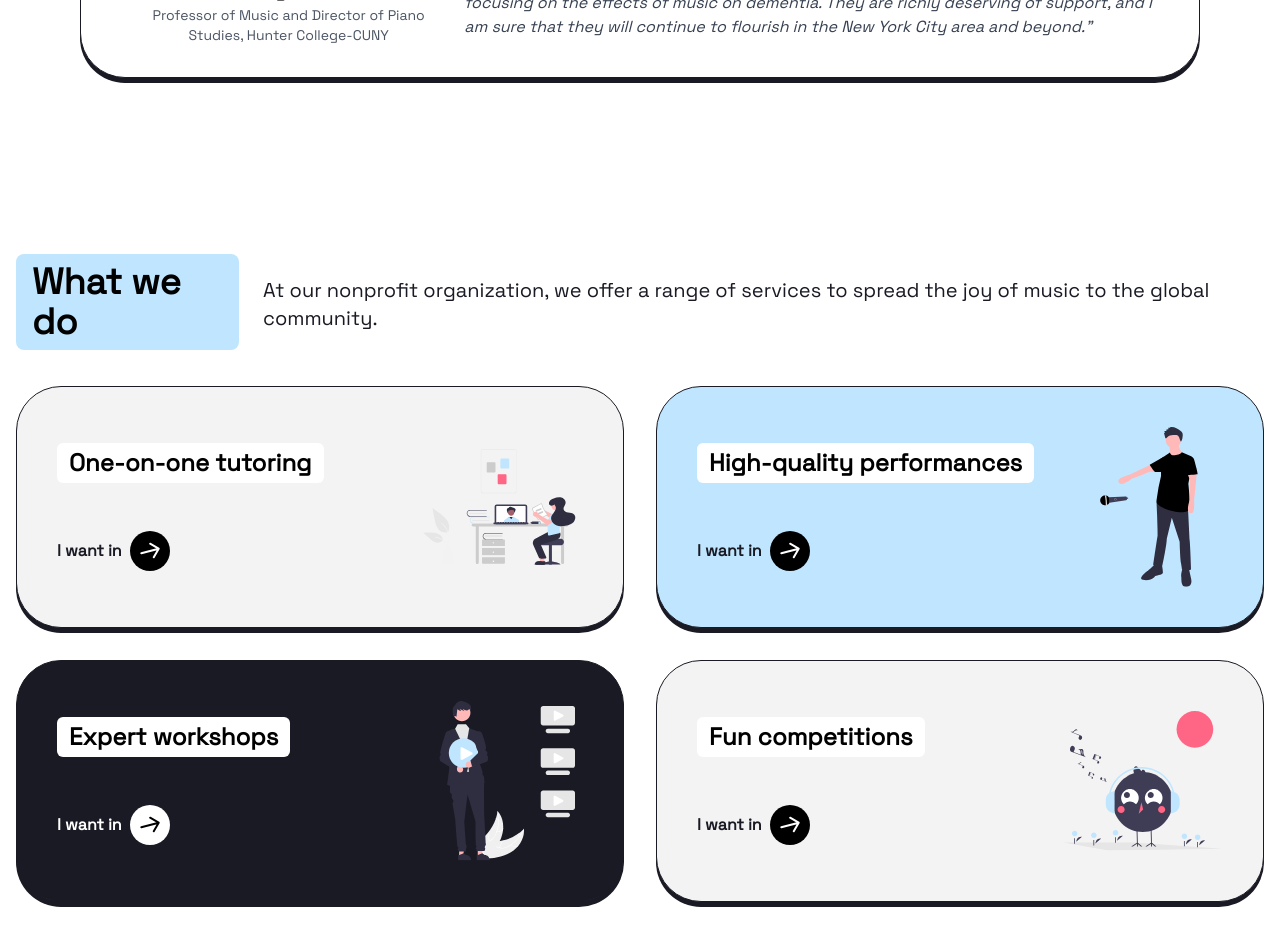
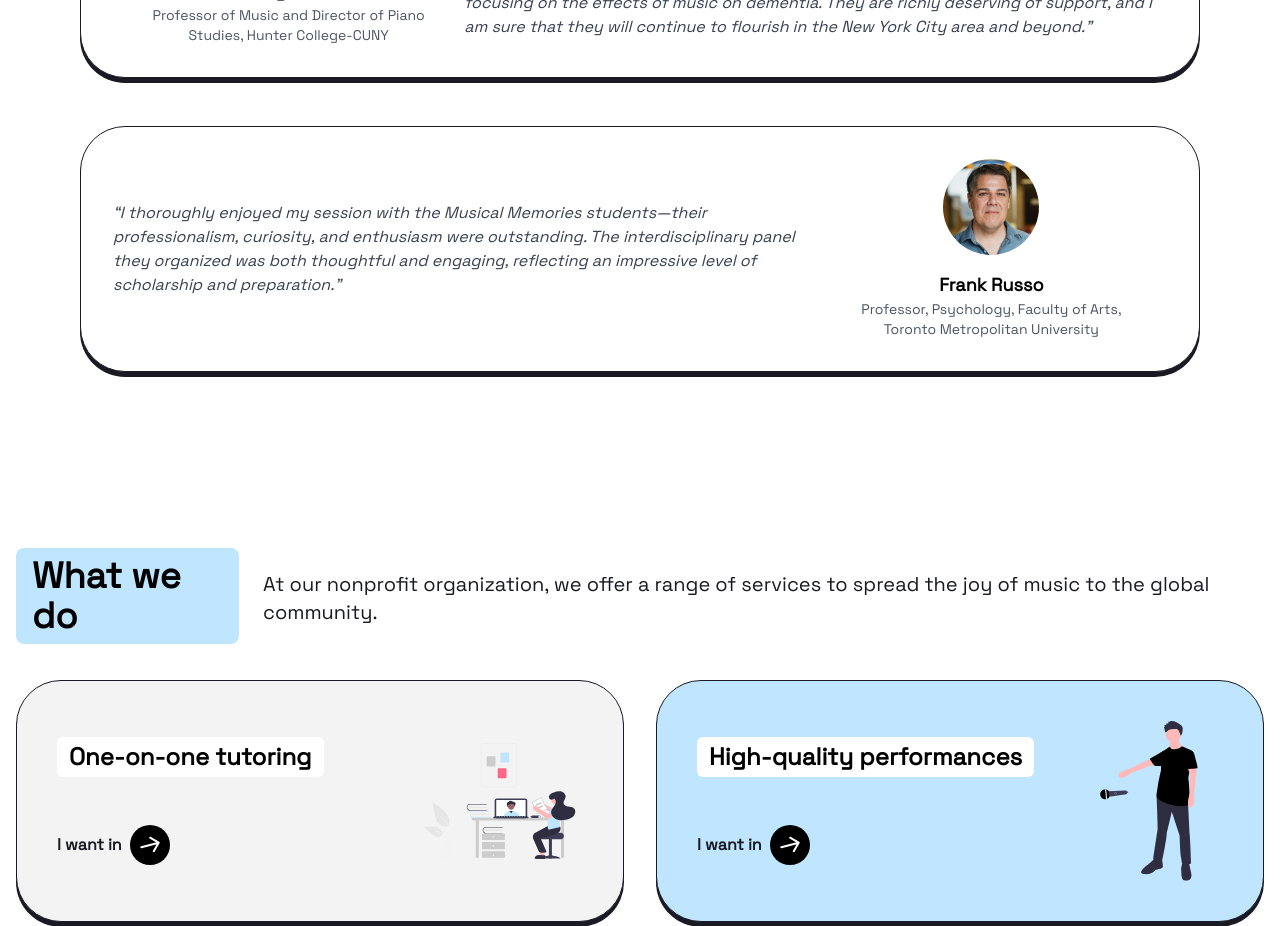
Before and after one commit to prsuyal/musical-memories, a React (Create React App) app: page / in a window 1280 px wide. Shown: the part 860-1786 px from the top of the page. Built offline with nearby package versions, Linux system fonts and the light colour scheme.

Commit message:
FrankRusso Update

```diff
--- a/src/components/Home/Testimonials.js
+++ b/src/components/Home/Testimonials.js
@@ -1,6 +1,7 @@
 import React from "react";
 
 import GeoffreyBruleson from "../../assets/images/GeoffreyBruleson.png";
+import FrankRusso from "../../assets/images/frank-russo.jpeg";
 
 const TestimonialCard = ({ image, text, name, role, reverse }) => (
   <div
@@ -34,12 +35,12 @@ const Testimonials = () => {
       name: "Geoffrey Burleson",
       role: "Professor of Music and Director of Piano Studies, Hunter College-CUNY",
     },
-    //{
-      //image: ,
-      //text: "",
-      //name: "",
-      //role: "",
-    //},
+    {
+      image: FrankRusso,
+      text: "I thoroughly enjoyed my session with the Musical Memories students—their professionalism, curiosity, and enthusiasm were outstanding. The interdisciplinary panel they organized was both thoughtful and engaging, reflecting an impressive level of scholarship and preparation.",
+      name: "Frank Russo",
+      role: "Professor, Psychology, Faculty of Arts, Toronto Metropolitan University",
+    },
   ];
 
   return (
```
Also changed, not shown: src/assets/images/frank-russo.jpeg (added).
